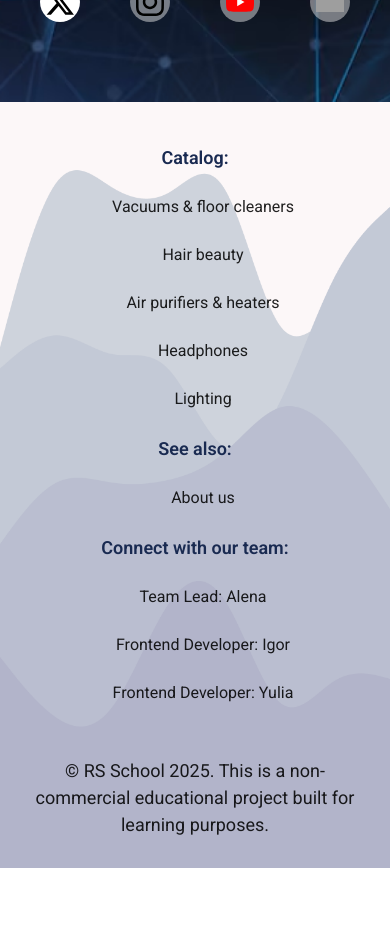
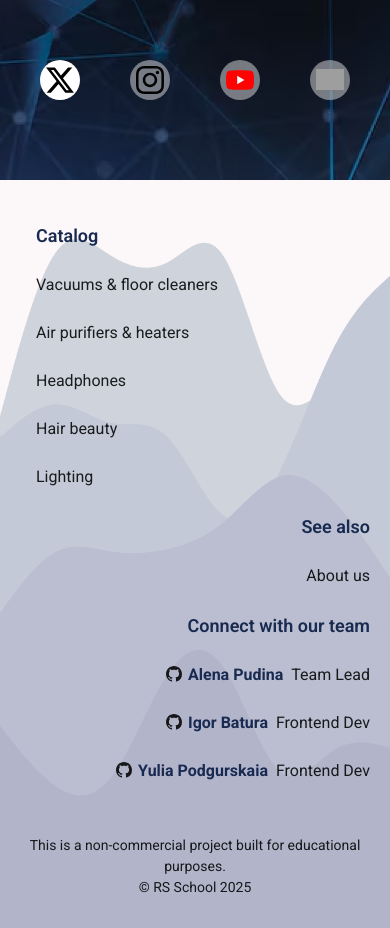
Before and after one commit to morven2018/eCommerce-dyson, a React (Vite) app: page / in a window 390 px wide. Shown: the part 3620-4548 px from the top of the page. Before the commit the page ends 4488 px from the top, so only its background shows below. Built offline with nearby package versions, Linux system fonts and the light colour scheme; grey boxes are pictures that could not be loaded.

Commit message:
refactor: add gh icons to footer, change styles, add media queries

```diff
--- a/src/assets/styles/_globals.scss
+++ b/src/assets/styles/_globals.scss
@@ -2,6 +2,7 @@
 $primary-white: #ffffff;
 $secondary-light: #cfd4dd;
 $button-dark: #192a51;
+$footer-dark: #192a51;
 $label: rgba(0, 0, 0, 0.6);
 $text: rgba(0, 0, 0, 0.87);
 $button-secondary: rgba(0, 0, 0, 0.1);
--- a/src/components/layout/footer/Footer.module.scss
+++ b/src/components/layout/footer/Footer.module.scss
@@ -7,7 +7,6 @@
   align-items: center;
   gap: 40px;
   width: 100%;
-
   padding: 30px 20px;
   background: url(../../../assets/images/footer.png) center center / cover
     no-repeat;
@@ -20,27 +19,52 @@
   justify-content: space-around;
 }
 
-.container {
+.container,
+.contactsContainer {
   display: flex;
   flex-direction: column;
-  align-items: center;
+  align-items: flex-start;
 }
 
-.title {
+.teamContainer {
+  display: flex;
+  flex-direction: column;
+  justify-content: flex-end;
+  text-align: right;
+}
+
+.title,
+.contactsTitle,
+.teamTitle {
   padding: 12px 16px;
   text-align: start;
   color: $button-dark;
   font-size: 18px;
 }
 
+.teamMember {
+  display: flex;
+  align-items: center;
+  gap: 8px;
+}
+
+.name {
+  font-weight: bold;
+  color: $footer-dark;
+  text-decoration: underline;
+  text-decoration: none;
+}
+
 .link {
   margin: 12px 0 12px 16px;
   text-decoration: none;
   color: $text;
+  cursor: pointer;
+  transition: all ease 0.3s;
 
   &:hover {
     @media (hover: hover) {
-      text-decoration: underline;
+      transform: scale(1.05);
     }
   }
 }
@@ -48,7 +72,29 @@
 .description {
   text-align: center;
   color: $text;
-  font-size: 18px;
+}
+
+.githubIcon {
+  vertical-align: middle;
+  margin-right: 6px;
+  margin-bottom: 3px;
+}
+
+@media (min-width: 501px) and (max-width: 650px) {
+  .bigContainer {
+    flex-direction: column;
+  }
+
+  .contactsContainer,
+  .teamContainer {
+    align-items: flex-end;
+    text-align: right;
+  }
+
+  .contactsTitle,
+  .teamTitle {
+    padding: 12px 0px;
+  }
 }
 
 @media (max-width: 500px) {
@@ -60,4 +106,19 @@
   .bigContainer {
     flex-direction: column;
   }
+
+  .contactsContainer,
+  .teamContainer {
+    align-items: flex-end;
+    text-align: right;
+  }
+
+  .contactsTitle,
+  .teamTitle {
+    padding: 12px 0px;
+  }
+
+  .description {
+    font-size: 14px;
+  }
 }
--- a/src/components/layout/footer/Footer.tsx
+++ b/src/components/layout/footer/Footer.tsx
@@ -6,12 +6,9 @@
     <footer className={styles.footer}>
       <div className={styles.bigContainer}>
         <div className={styles.container}>
-          <h4 className={styles.title}>Catalog:</h4>
+          <h4 className={styles.title}>Catalog</h4>
           <Link to={'/'} className={styles.link}>
             Vacuums & floor cleaners
-          </Link>
-          <Link to={'/'} className={styles.link}>
-            Hair beauty{' '}
           </Link>
           <Link to={'/'} className={styles.link}>
             Air purifiers & heaters
@@ -20,44 +17,85 @@
             Headphones
           </Link>
           <Link to={'/'} className={styles.link}>
+            Hair beauty{' '}
+          </Link>
+          <Link to={'/'} className={styles.link}>
             Lighting
           </Link>
         </div>
-        <div className={styles.container}>
-          <h4 className={styles.title}>See also:</h4>
+        <div className={styles.contactsContainer}>
+          <h4 className={styles.contactsTitle}>See also</h4>
           <Link to={'/about'} className={styles.link}>
             About us
           </Link>
-          <h4 className={styles.title}>Connect with our team:</h4>
+          <div className={styles.teamContainer}>
+            <h4 className={styles.teamTitle}>Connect with our team</h4>
+            <div className={styles.teamMember}>
               <a
                 href="https://github.com/morven2018"
                 rel="noreferrer"
                 target="_blank"
                 className={styles.link}
               >
-            Team Lead: Alena
+                <svg
+                  className={styles.githubIcon}
+                  width="16"
+                  height="16"
+                  viewBox="0 0 16 16"
+                  fill="currentColor"
+                >
+                  <path d="M8 0C3.58 0 0 3.58 0 8c0 3.54 2.29 6.53 5.47 7.59.4.07.55-.17.55-.38 0-.19-.01-.82-.01-1.49-2.01.37-2.53-.49-2.69-.94-.09-.23-.48-.94-.82-1.13-.28-.15-.68-.52-.01-.53.63-.01 1.08.58 1.23.82.72 1.21 1.87.87 2.33.66.07-.52.28-.87.51-1.07-1.78-.2-3.64-.89-3.64-3.95 0-.87.31-1.59.82-2.15-.08-.2-.36-1.02.08-2.12 0 0 .67-.21 2.2.82.64-.18 1.32-.27 2-.27.68 0 1.36.09 2 .27 1.53-1.03 2.2-.82 2.2-.82.44 1.1.16 1.92.08 2.12.51.56.82 1.27.82 2.15 0 3.07-1.87 3.75-3.65 3.95.29.25.54.73.54 1.48 0 1.07-.01 1.93-.01 2.2 0 .21.15.46.55.38A8.013 8.013 0 0016 8c0-4.42-3.58-8-8-8z" />
+                </svg>
+                <span className={styles.name}>Alena Pudina</span>
               </a>
+              <span className={styles.jobTitle}>Team Lead</span>
+            </div>
+            <div className={styles.teamMember}>
               <a
                 href="https://github.com/Ihar-Batura"
                 rel="noreferrer"
                 target="_blank"
                 className={styles.link}
               >
-            Frontend Developer: Igor
+                <svg
+                  className={styles.githubIcon}
+                  width="16"
+                  height="16"
+                  viewBox="0 0 16 16"
+                  fill="currentColor"
+                >
+                  <path d="M8 0C3.58 0 0 3.58 0 8c0 3.54 2.29 6.53 5.47 7.59.4.07.55-.17.55-.38 0-.19-.01-.82-.01-1.49-2.01.37-2.53-.49-2.69-.94-.09-.23-.48-.94-.82-1.13-.28-.15-.68-.52-.01-.53.63-.01 1.08.58 1.23.82.72 1.21 1.87.87 2.33.66.07-.52.28-.87.51-1.07-1.78-.2-3.64-.89-3.64-3.95 0-.87.31-1.59.82-2.15-.08-.2-.36-1.02.08-2.12 0 0 .67-.21 2.2.82.64-.18 1.32-.27 2-.27.68 0 1.36.09 2 .27 1.53-1.03 2.2-.82 2.2-.82.44 1.1.16 1.92.08 2.12.51.56.82 1.27.82 2.15 0 3.07-1.87 3.75-3.65 3.95.29.25.54.73.54 1.48 0 1.07-.01 1.93-.01 2.2 0 .21.15.46.55.38A8.013 8.013 0 0016 8c0-4.42-3.58-8-8-8z" />
+                </svg>
+                <span className={styles.name}>Igor Batura</span>
               </a>
+              <span className={styles.jobTitle}>Frontend Dev</span>
+            </div>
+            <div className={styles.teamMember}>
               <a
                 href="https://github.com/yuliafire"
                 rel="noreferrer"
                 target="_blank"
                 className={styles.link}
               >
-            Frontend Developer: Yulia
+                <svg
+                  className={styles.githubIcon}
+                  width="16"
+                  height="16"
+                  viewBox="0 0 16 16"
+                  fill="currentColor"
+                >
+                  <path d="M8 0C3.58 0 0 3.58 0 8c0 3.54 2.29 6.53 5.47 7.59.4.07.55-.17.55-.38 0-.19-.01-.82-.01-1.49-2.01.37-2.53-.49-2.69-.94-.09-.23-.48-.94-.82-1.13-.28-.15-.68-.52-.01-.53.63-.01 1.08.58 1.23.82.72 1.21 1.87.87 2.33.66.07-.52.28-.87.51-1.07-1.78-.2-3.64-.89-3.64-3.95 0-.87.31-1.59.82-2.15-.08-.2-.36-1.02.08-2.12 0 0 .67-.21 2.2.82.64-.18 1.32-.27 2-.27.68 0 1.36.09 2 .27 1.53-1.03 2.2-.82 2.2-.82.44 1.1.16 1.92.08 2.12.51.56.82 1.27.82 2.15 0 3.07-1.87 3.75-3.65 3.95.29.25.54.73.54 1.48 0 1.07-.01 1.93-.01 2.2 0 .21.15.46.55.38A8.013 8.013 0 0016 8c0-4.42-3.58-8-8-8z" />
+                </svg>
+                <span className={styles.name}>Yulia Podgurskaia</span>
               </a>
+              <span className={styles.jobTitle}>Frontend Dev</span>
+            </div>
+          </div>
         </div>
       </div>
       <div className={styles.description}>
-        © RS School 2025. This is a non-commercial educational project built
-        for learning purposes.
+        <p>This is a non-commercial project built for educational purposes.</p>
+        <p>© RS School 2025</p>
       </div>
     </footer>
   );
--- a/src/components/layout/media/Media.module.scss
+++ b/src/components/layout/media/Media.module.scss
@@ -19,11 +19,13 @@
   text-align: end;
   color: $primary-white;
 }
+
 .subtitle {
   margin: 92px 0 300px;
   text-align: end;
   margin-right: 15px;
   color: $secondary-light;
+  font-size: 28px;
 }
 
 .link {
```
Lines whose indentation alone changed are shown as unchanged.
